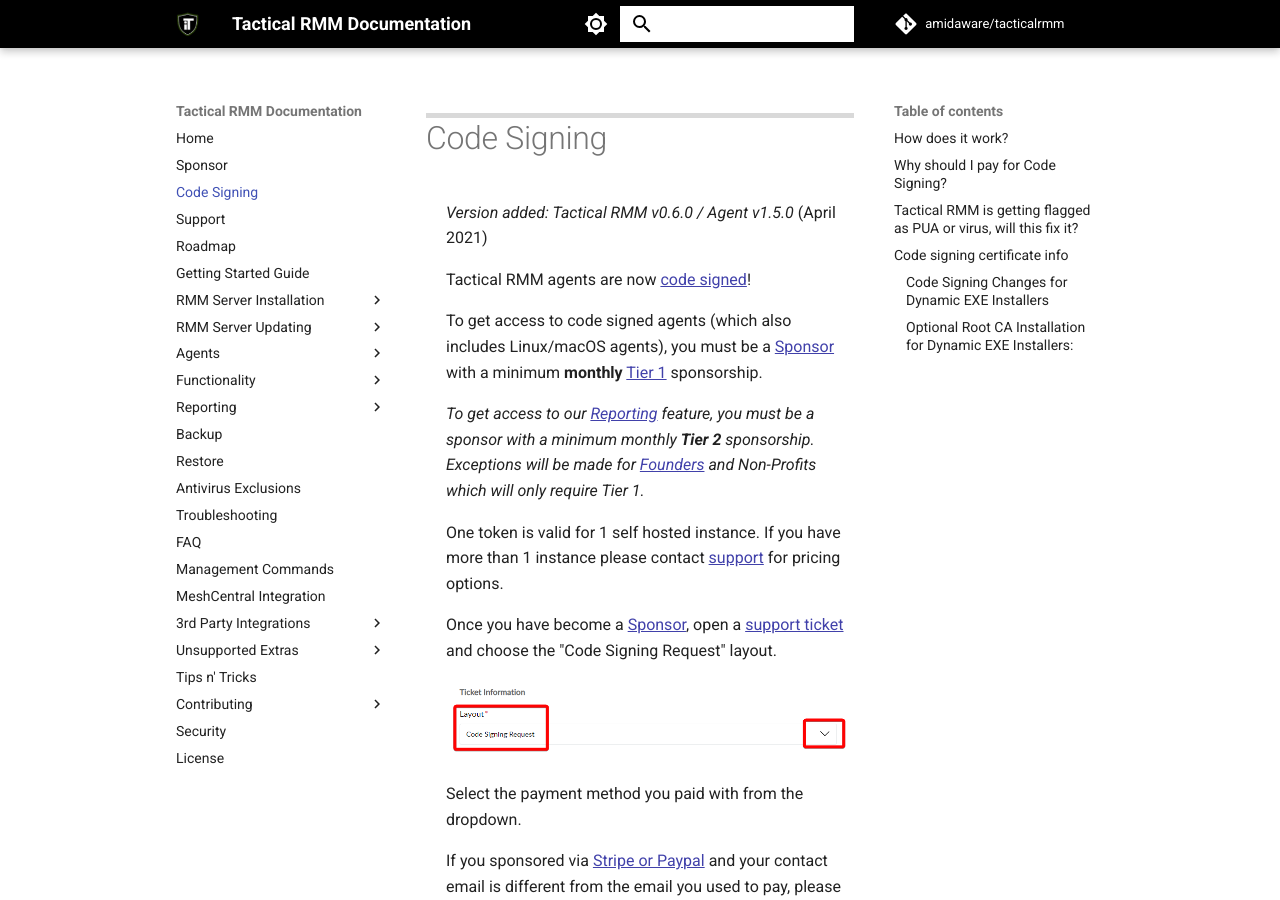
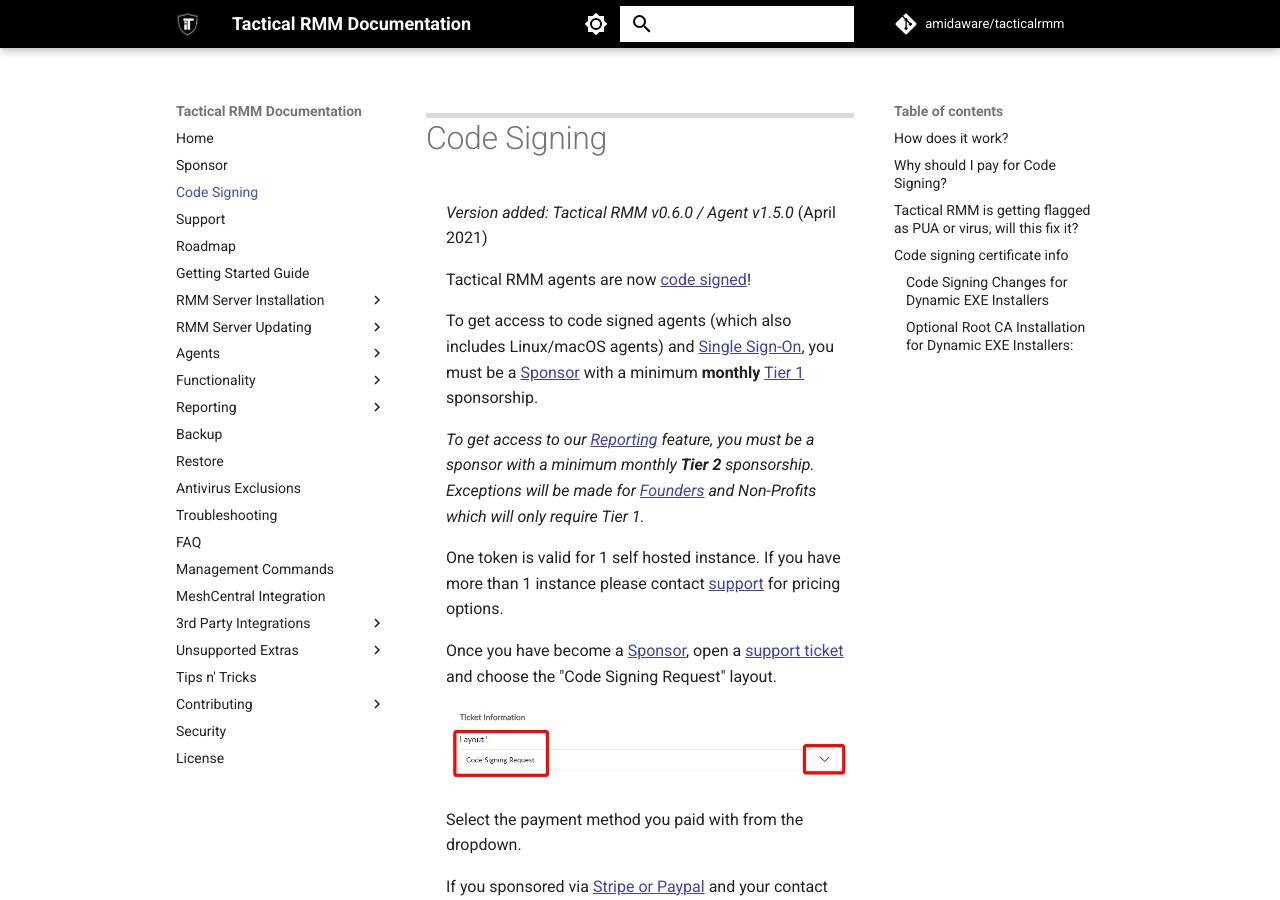
Before and after one commit to amidaware/trmm-docs, an MkDocs documentation site: the page built from docs/code_signing.md, in a window 1280 px wide and 900 px high. Built offline with MkDocs 1.6.1 and Material for MkDocs 9.7.7, drawn with Linux system fonts in a browser that asks for light colours; comment, search, counter and statistics services are not loaded.

Commit message:
add sso link

```diff
--- a/docs/code_signing.md
+++ b/docs/code_signing.md
@@ -4,7 +4,7 @@
 
 Tactical RMM agents are now [code signed](https://comodosslstore.com/resources/what-is-microsoft-authenticode-code-signing-certificate/)!
 
-To get access to code signed agents (which also includes Linux/macOS agents), you must be a [Sponsor](sponsor.md) with a minimum **monthly** [Tier 1](sponsor.md#sponsor-with-stripe-or-paypal) sponsorship.
+To get access to code signed agents (which also includes Linux/macOS agents) and [Single Sign-On](./ee/sso/sso.md), you must be a [Sponsor](sponsor.md) with a minimum **monthly** [Tier 1](sponsor.md#sponsor-with-stripe-or-paypal) sponsorship.
 
 *To get access to our [Reporting](./ee/reporting/reporting_overview.md) feature, you must be a sponsor with a minimum monthly **Tier 2** sponsorship. Exceptions will be made for [Founders](./ee/reporting/functions/faq.md#pricing) and Non-Profits which will only require Tier 1.*
 
```
